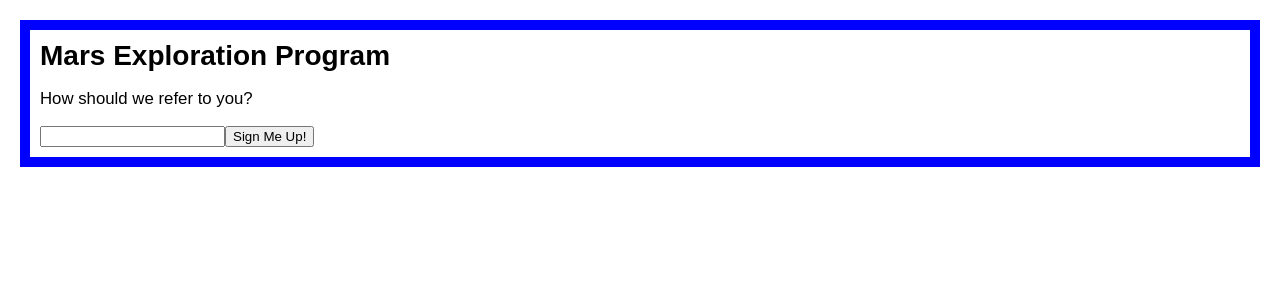
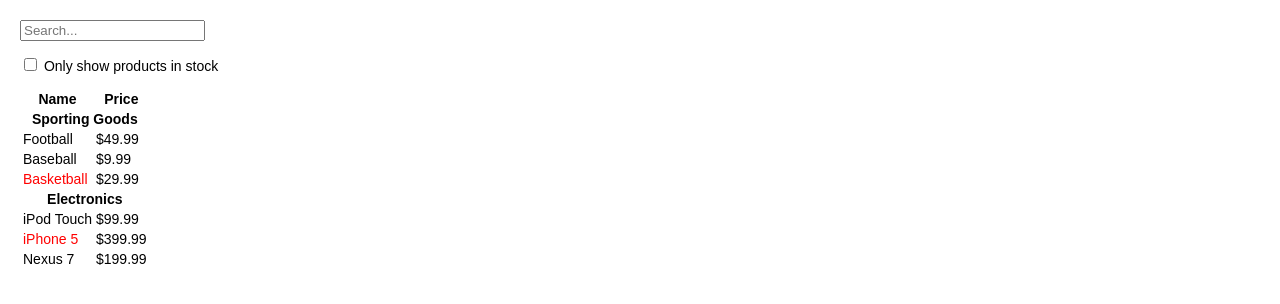
Before and after one commit to arminkianian/my-react-app, a React (Create React App) app: page / in a window 1280 px wide. Shown: the top 304 px of the page. Built offline with nearby package versions, Linux system fonts and the light colour scheme.

Commit message:
product table module

```diff
--- /dev/null
+++ b/src/components/productTable/filterableProductTable.jsx
@@ -0,0 +1,53 @@
+import React, { Component } from "react";
+import SearchBar from "./searchBar";
+import ProductTable from "./productTable";
+
+class FilterableProductTable extends Component {
+  constructor(props) {
+    super(props);
+    this.state = {
+      filterText: "",
+      inStockOnly: false
+    };
+  }
+
+  handleFilterTextChange = filterText => {
+    this.setState({ filterText });
+  };
+
+  handleInStockOnlyChange = inStockOnly => {
+    this.setState({ inStockOnly });
+  };
+
+  render() {
+    const { products } = this.props;
+
+    let filteredProducts = [...products];
+
+    if (this.state.inStockOnly) {
+      filteredProducts = filteredProducts.filter(
+        product => product.stocked === true
+      );
+    }
+
+    if (this.state.filterText !== "") {
+      filteredProducts = filteredProducts.filter(product =>
+        product.name.toLowerCase().includes(this.state.filterText.toLowerCase())
+      );
+    }
+
+    return (
+      <div>
+        <SearchBar
+          filterText={this.state.filterText}
+          inStockOnly={this.state.inStockOnly}
+          onFilterTextChange={this.handleFilterTextChange}
+          onInStockOnlyChange={this.handleInStockOnlyChange}
+        />
+        <ProductTable products={filteredProducts} />
+      </div>
+    );
+  }
+}
+
+export default FilterableProductTable;
--- /dev/null
+++ b/src/components/productTable/productCategoryRow.jsx
@@ -0,0 +1,19 @@
+import React, { Component } from "react";
+import PropTypes from "prop-types";
+
+class ProductCategoryRow extends Component {
+  render() {
+    const { category } = this.props;
+    return (
+      <tr>
+        <th colSpan="2">{category}</th>
+      </tr>
+    );
+  }
+}
+
+ProductCategoryRow.propTypes = {
+  category: PropTypes.string.isRequired
+};
+
+export default ProductCategoryRow;
--- /dev/null
+++ b/src/components/productTable/productRow.jsx
@@ -0,0 +1,15 @@
+import React, { Component } from "react";
+
+class ProductRow extends Component {
+  render() {
+    const { name, price, stocked } = this.props.product;
+    return (
+      <tr>
+        <td>{stocked ? name : <span style={{ color: "red" }}>{name}</span>}</td>
+        <td>{price}</td>
+      </tr>
+    );
+  }
+}
+
+export default ProductRow;
--- /dev/null
+++ b/src/components/productTable/productTable.jsx
@@ -0,0 +1,39 @@
+import React, { Component } from "react";
+import ProductCategoryRow from "./productCategoryRow";
+import ProductRow from "./productRow";
+
+class ProductTable extends Component {
+  render() {
+    const { products } = this.props;
+
+    const rows = [];
+    let lastCategory = null;
+
+    products.forEach(product => {
+      if (product.category !== lastCategory) {
+        rows.push(
+          <ProductCategoryRow
+            category={product.category}
+            key={product.category}
+          />
+        );
+      }
+      rows.push(<ProductRow product={product} key={product.name} />);
+      lastCategory = product.category;
+    });
+
+    return (
+      <table>
+        <thead>
+          <tr>
+            <th>Name</th>
+            <th>Price</th>
+          </tr>
+        </thead>
+        <tbody>{rows}</tbody>
+      </table>
+    );
+  }
+}
+
+export default ProductTable;
--- /dev/null
+++ b/src/components/productTable/products.js
@@ -0,0 +1,33 @@
+export const Products = [
+  {
+    category: "Sporting Goods",
+    price: "$49.99",
+    stocked: true,
+    name: "Football"
+  },
+  {
+    category: "Sporting Goods",
+    price: "$9.99",
+    stocked: true,
+    name: "Baseball"
+  },
+  {
+    category: "Sporting Goods",
+    price: "$29.99",
+    stocked: false,
+    name: "Basketball"
+  },
+  {
+    category: "Electronics",
+    price: "$99.99",
+    stocked: true,
+    name: "iPod Touch"
+  },
+  {
+    category: "Electronics",
+    price: "$399.99",
+    stocked: false,
+    name: "iPhone 5"
+  },
+  { category: "Electronics", price: "$199.99", stocked: true, name: "Nexus 7" }
+];
--- /dev/null
+++ b/src/components/productTable/searchBar.jsx
@@ -0,0 +1,36 @@
+import React, { Component } from "react";
+
+class SearchBar extends Component {
+  handleFilterTextChange = e => {
+    this.props.onFilterTextChange(e.target.value);
+  };
+
+  handleInStockOnlyChange = e => {
+    this.props.onInStockOnlyChange(e.target.checked);
+  };
+
+  render() {
+    const { filterText, inStockOnly } = this.props;
+
+    return (
+      <form>
+        <input
+          type="text"
+          placeholder="Search..."
+          value={filterText}
+          onChange={this.handleFilterTextChange}
+        />
+        <p>
+          <input
+            type="checkbox"
+            checked={inStockOnly}
+            onChange={this.handleInStockOnlyChange}
+          />{" "}
+          Only show products in stock
+        </p>
+      </form>
+    );
+  }
+}
+
+export default SearchBar;
--- a/src/index.jsx
+++ b/src/index.jsx
@@ -5,5 +5,10 @@ import Clock from "./components/dateTime/clock";
 import Toggle from "./components/test/toggle";
 import Calculator from "./components/temperature/calculator";
 import SignUpDialog from "./components/dialog/signUpDialog";
+import FilterableProductTable from "./components/productTable/filterableProductTable";
+import { Products } from "./components/productTable/products";
 
-ReactDOM.render(<SignUpDialog />, document.getElementById("root"));
+ReactDOM.render(
+  <FilterableProductTable products={Products} />,
+  document.getElementById("root")
+);
```
